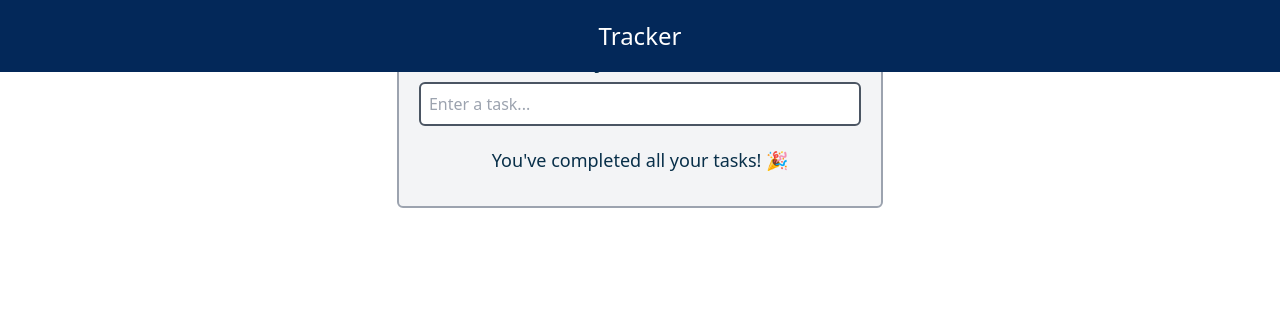
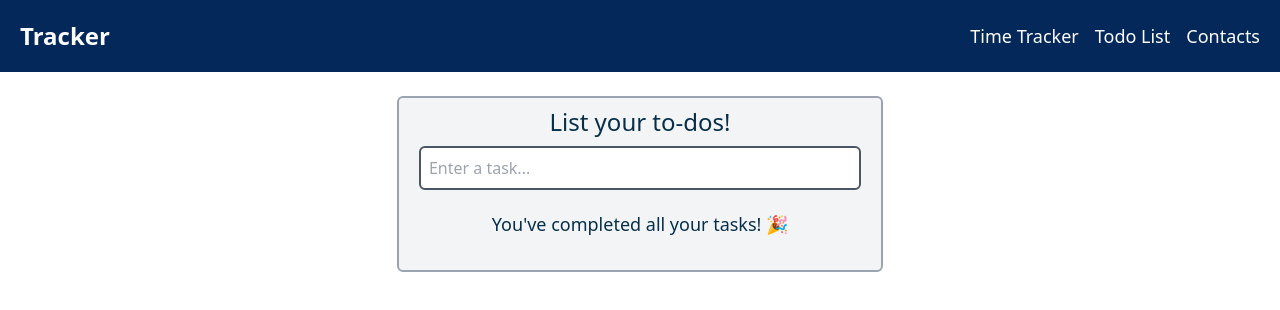
Before and after one commit to Hairum-Qureshi/tailwind-practice, a React (Vite) app: page /to-dos in a window 1280 px wide. Shown: the top 310 px of the page. Built offline with nearby package versions, Linux system fonts and the light colour scheme.

Commit message:
completed responsive navbar

```diff
--- a/package.json
+++ b/package.json
@@ -10,6 +10,11 @@
     "preview": "vite preview"
   },
   "dependencies": {
+    "@fortawesome/fontawesome-svg-core": "^6.5.2",
+    "@fortawesome/free-brands-svg-icons": "^6.5.2",
+    "@fortawesome/free-regular-svg-icons": "^6.5.2",
+    "@fortawesome/free-solid-svg-icons": "^6.5.2",
+    "@fortawesome/react-fontawesome": "^0.2.2",
     "react": "^18.2.0",
     "react-dom": "^18.2.0",
     "react-router-dom": "^6.23.1"
--- a/src/components/App.tsx
+++ b/src/components/App.tsx
@@ -2,7 +2,7 @@ import { BrowserRouter, Route, Routes } from "react-router-dom";
 import Home from "./Home";
 import Navbar from "./Navbar";
 import About from "./Todo";
-import Contact from "./Contact";
+import Contacts from "./Contacts";
 import "../css/App.css";
 import NotFound from "./NotFound";
 import TimeTracker from "./TimeTracker";
@@ -15,7 +15,7 @@ function App() {
 				<Route path="/" element={<Home />} />
 				<Route path="/time-tracker" element={<TimeTracker />} />
 				<Route path="/to-dos" element={<About />} />
-				<Route path="/contacts" element={<Contact />} />
+				<Route path="/contacts" element={<Contacts />} />
 				<Route path="*" element={<NotFound />} />
 			</Routes>
 		</BrowserRouter>
--- a/src/components/Contact.tsx
+++ b/src/components/Contacts.tsx
@@ -1,4 +1,4 @@
-export default function Contact() {
+export default function Contacts() {
 	return (
 		<div className="h-screen p-8 text-2xl text-sky-950">
 			Add your contacts here!
--- a/src/components/Navbar.tsx
+++ b/src/components/Navbar.tsx
@@ -12,11 +12,24 @@ export default function Navbar() {
 				!showHamburgerMenu ? "z-0" : "z-10"
 			}`}
 		>
-			<nav className="bg-custom-nav-color w-full p-5 text-white flex items-center justify-center">
-				<div className="text-2xl">
-					<h1>
+			<nav className="bg-custom-nav-color w-full p-5 text-white flex items-center justify-center lg:justify-start">
+				<div className="inline-flex w-full box-border items-center">
+					<h1 className="text-2xl font-bold">
 						<Link to="/">Tracker</Link>
 					</h1>
+					<div className="lg:justify-start lg:block hidden ml-auto">
+						<ul className="flex items-center text-lg">
+							<li className="ml-4">
+								<Link to="/time-tracker">Time Tracker</Link>
+							</li>
+							<li className="ml-4">
+								<Link to="/to-dos">Todo List</Link>
+							</li>
+							<li className="ml-4">
+								<Link to="/contacts">Contacts</Link>
+							</li>
+						</ul>
+					</div>
 				</div>
 				<div
 					className="ml-auto inline-flex lg:hidden"
@@ -30,15 +43,15 @@ export default function Navbar() {
 				</div>
 			</nav>
 			{showHamburgerMenu && (
-				<div className="w-full h-40 bg-blue-300 lg:hidden lg:z-0  flex items-center justify-left">
-					<ul className="text-blue-950 text-xl p-8">
+				<div className="w-full h-40 bg-blue-300 lg:hidden lg:z-0 flex items-center justify-left">
+					<ul className="text-blue-950 text-xl p-8 space-y-2">
 						<li>
 							<Link to="/time-tracker">Time Tracker</Link>
 						</li>
-						<li className="mt-2">
+						<li>
 							<Link to="/to-dos">Todo List</Link>
 						</li>
-						<li className="mt-2">
+						<li>
 							<Link to="/contacts">Contacts</Link>
 						</li>
 					</ul>
--- a/src/components/Todo.tsx
+++ b/src/components/Todo.tsx
@@ -21,7 +21,7 @@ export default function Todo() {
 	} = useTodos();
 
 	return (
-		<div className="p-8 text-sky-950 text-center">
+		<div className="p-8 text-sky-950 text-center absolute lg:relative top-16">
 			<div className="border-2 border-gray-400 rounded-md m-auto w-full lg:w-2/5 bg-gray-100 h-auto pb-8">
 				<h2 className="text-2xl pt-2">List your to-dos!</h2>
 				<input
```
Also changed, not shown: 1 other file (tests, documents, lock files or other folders).
